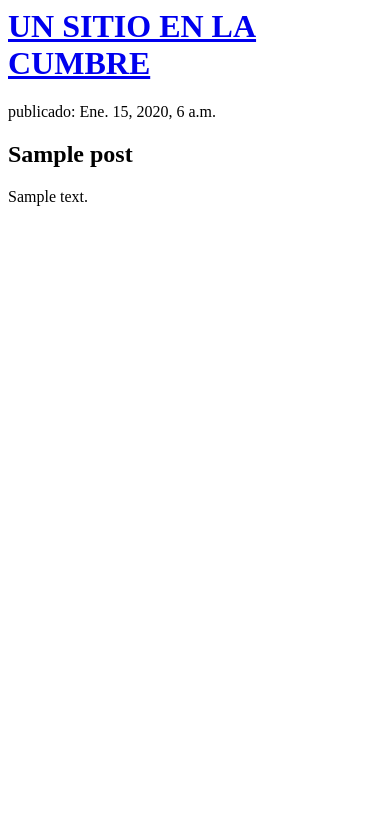
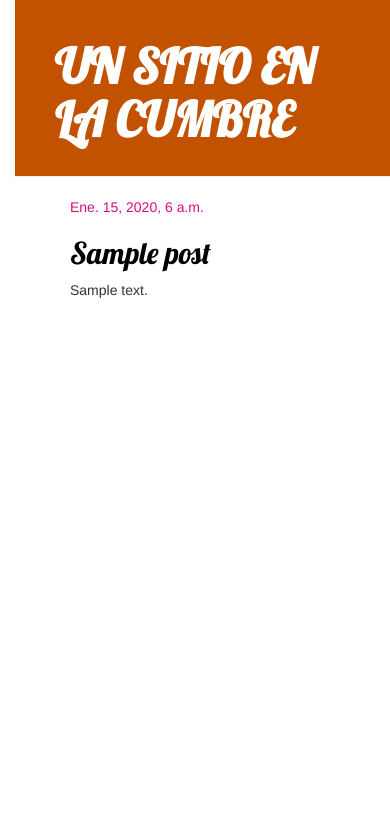
Before and after one commit to DAMB18/my-first-blog, a Django app: page / in a window 390 px wide. Shown: the top 827 px of the page. Run offline with Django 3.2, Linux system fonts and the light colour scheme; tables that the repository leaves empty hold one stand-in row (values such as "Sample post"); some libraries are stand-ins or nearby versions.

Commit message:
Agregadas vistas y plantilla para el detalle del post del blog asi como tambien C

```diff
--- /dev/null
+++ b/blog/static/css/blog.css
@@ -0,0 +1,59 @@
+
+
+h1 a, h2 a {
+    color: #c45125;
+    font-family: 'Lobster';
+
+}
+
+body {
+    padding-left: 15px;
+}
+
+.page-header {
+    background-color: #c25100;
+    margin-top: 0;
+    padding: 20px 20px 20px 40px;
+}
+
+.page-header h1 , .page-header h1 a, .page-header h1 a:visited, .page-header h1 a:active {
+    color: #ffffff;
+    font-size: 36pt;
+    text-decoration: none;
+}
+
+.content {
+    margin-left: 40px;
+}
+
+h1, h2, h3, h4 {
+
+    font-family: 'lobster', cursive;
+}
+
+.date {
+    color: #da0c7d;
+}
+
+.save {
+    float: right;
+}
+
+.post-form textarea, .post-form input {
+    width: 100%;
+}
+
+.top-menu, .top-menu:hover, .top-menu:visited {
+    color: #ffffff;
+    float: right;
+    font-size: 26pt;
+    margin-right: 20px;
+}
+
+.post {
+    margin-bottom: 70px;
+}
+
+.post h2 a, .post h2 a:visited {
+    color: #000000;
+}
--- /dev/null
+++ b/blog/templates/blog/base.html
@@ -0,0 +1,32 @@
+
+{% load static %}
+<html>
+    <head>
+
+        <title>UN SITIO EN LA CUMBRE</title>
+        <link rel="stylesheet" href="//maxcdn.bootstrapcdn.com/bootstrap/3.2.0/css/bootstrap.min.css">
+        <link rel="stylesheet" href="//maxcdn.bootstrapcdn.com/bootstrap/3.2.0/css/bootstrap-theme.min.css">
+        <link href="//fonts.googleapis.com/css?family=Lobster&subset=latin,latin-ext" rel="stylesheet" type="text/css">
+        <link rel="stylesheet" href="{% static 'css/blog.css' %}">
+    </head>
+    <body>
+        <div class = "page-header">
+            <h1><a href="/"><strong>UN SITIO EN LA CUMBRE</strong></a></h1>
+        </div>
+<div class = "content container">
+    <div class = "row">
+        <div class= "col-md-8">
+            {% block content %}
+
+            {%  endblock  %}
+        </div>
+    </div>
+</div>
+
+
+
+
+
+
+    </body>
+</html>
--- a/blog/templates/blog/post_list.html
+++ b/blog/templates/blog/post_list.html
@@ -1,22 +1,15 @@
-<html>
-    <head>
-        <title>UN SITIO EN LA CUMBRE</title>
-    </head>
-    <body>
-        <div>
-            <h1><a href="https://www.youtube.com/watch?v=JA0_3BvMWZA&list=PLPj7Ug6rgLUxbN9fiZfsfL_1MUkzj1_CZ"><strong>UN SITIO EN LA CUMBRE</strong></a></h1>
-        </div>
 
-        {%for post in posts%}
-        <div>
+         {% extends 'blog/base.html' %}
 
-            <p> publicado: {{post.published_date}} </p>
-            <h2> <a ref =" "> {{post.title}}</a></h2>
-            <p> {{post.text| linebreaksbr}} </p>
+         {% block content %}
+            {% for post in posts %}
+            <div class = "Post">
+                <div class = "date">
+                      {{post.published_date}}
+                </div>
+                <h2> <a href ="{% url 'post_detail' pk=post.pk %}"> {{post.title}}</a></h2>
+                <p> {{post.text|linebreaksbr}} </p>
+            </div>
+            {%  endfor  %}
 
-         </div>
-
-
-        {%  endfor  %}
-    </body>
-</html>
+        {% endblock %}
--- a/blog/urls.py
+++ b/blog/urls.py
@@ -3,4 +3,5 @@ from . import views
 
 urlpatterns = [
     path('',views.post_list,  name = 'post_list'),
+    path('post/<int:pk>/', views.post_detail, name = 'post_detail'),
     ]
--- a/blog/views.py
+++ b/blog/views.py
@@ -1,4 +1,4 @@
-from django.shortcuts import render
+from django.shortcuts import render, get_object_or_404
 from .models import Post
 from django.utils import timezone
 
@@ -6,3 +6,7 @@ from django.utils import timezone
 def post_list(request):
     posts= Post.objects.filter(published_date__lte =timezone.now()).order_by("published_date")
     return render(request, 'blog/post_list.html', {"posts":posts})
+
+def post_detail(request, pk):
+    post = get_object_or_404(Post, pk=pk)
+    return render(request, 'blog/post_detail.html', {'post':post})
```
Also changed, not shown: blog/templates/blog/post_detail.html (added, +14 -0 lines), blog/static/css/blog.css.txt (added).
